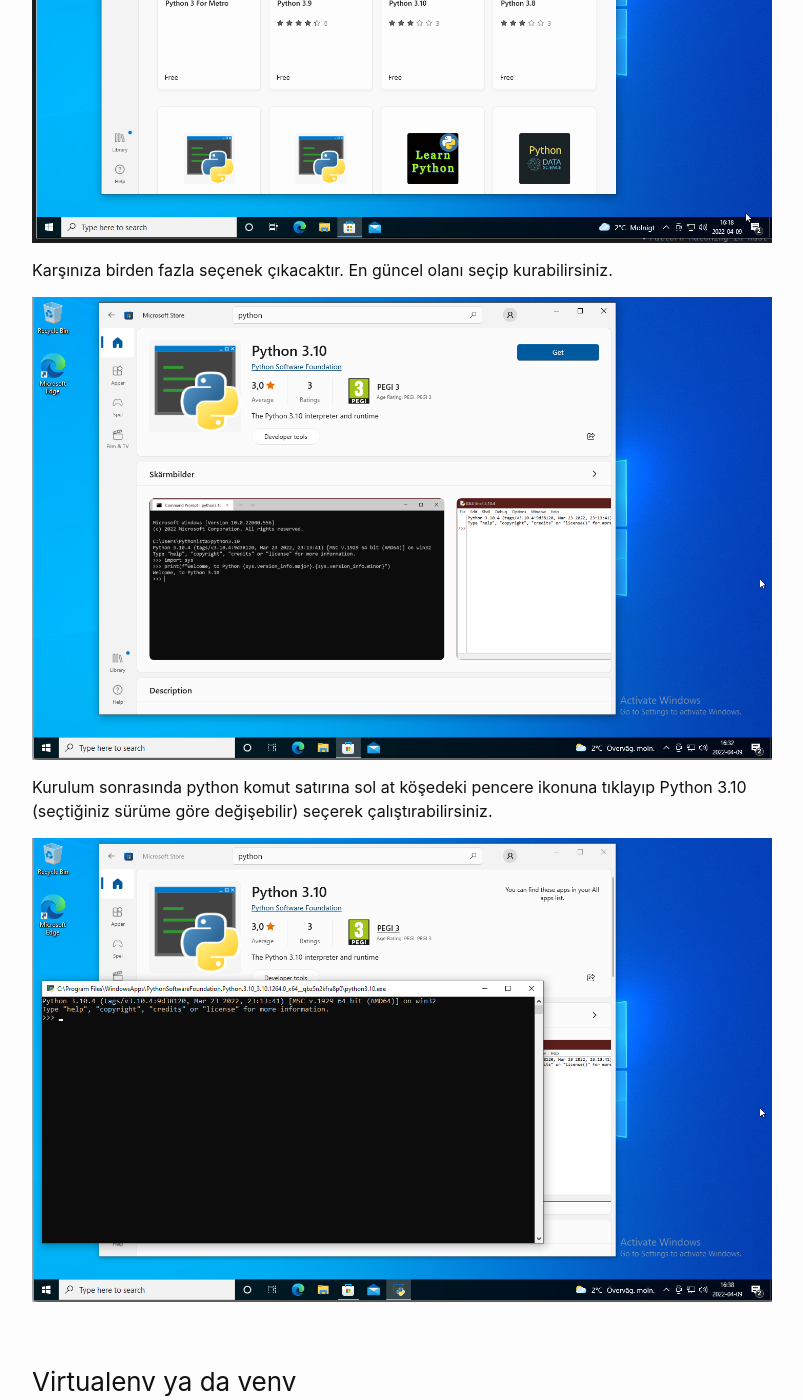
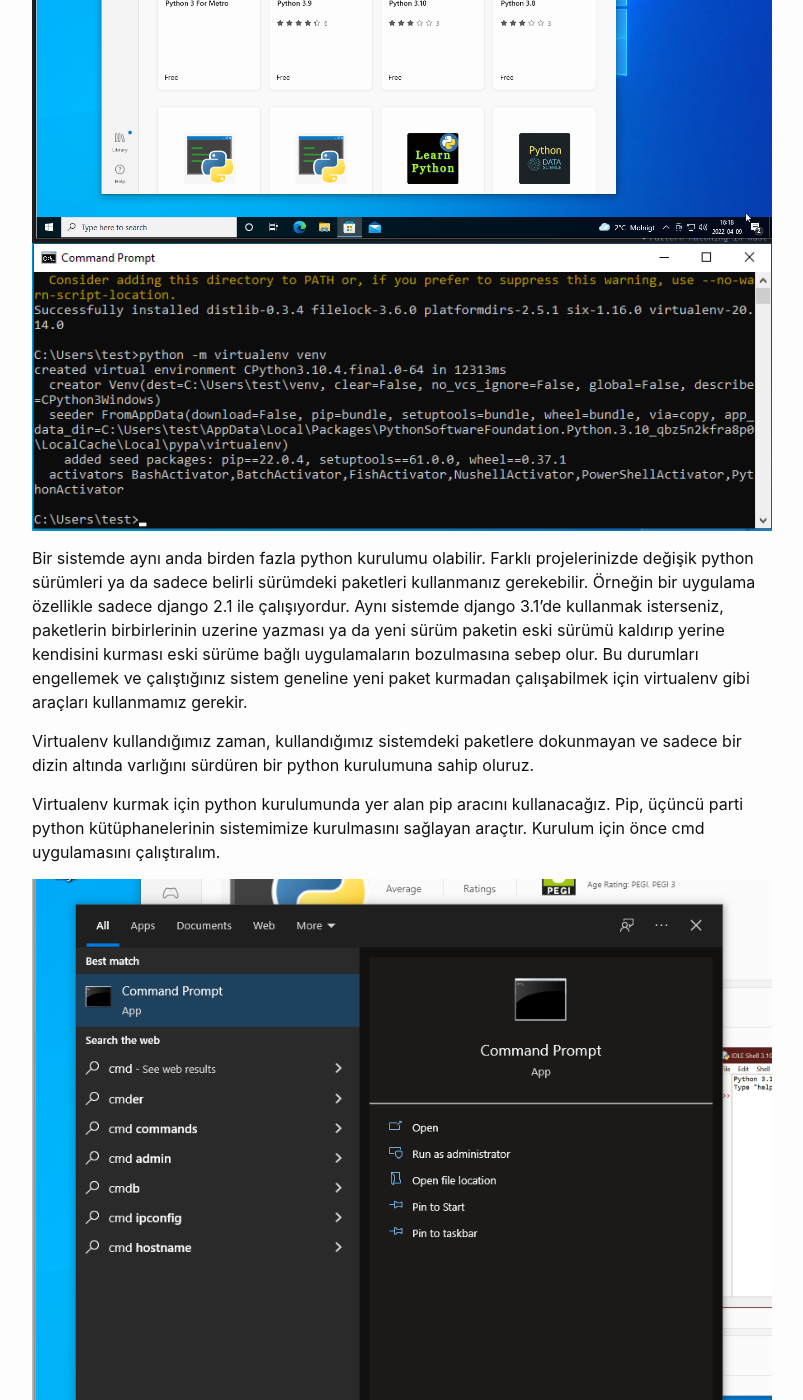
Before and after one commit to ilkermanap/ilkermanap.github.io, a Jekyll site: the page built from _posts/2022-04-09-python-kur.md, in a window 1280 px wide and 1400 px high, scrolled down 625 px. Shown: the whole window, without its empty margins (238-1041 px from the left). Built offline with Jekyll 4.4.1, drawn with Linux system fonts in a browser that asks for light colours.

Commit message:
resim icin link unutulmus. install missing module via popup

```diff
--- a/_posts/2022-04-09-python-kur.md
+++ b/_posts/2022-04-09-python-kur.md
@@ -11,16 +11,7 @@ Windows işletim sisteminde python kurulumu birkaç farklı şekilde yapılabili
 Microsoft Store uygulamasını çalıştırıp arama kısmına python yazın.
 
 ![microsoft store search python](/assets/images/microsoftstore_search_python.png){:class="img-responsive"}
-
-Karşınıza birden fazla seçenek çıkacaktır. En güncel olanı seçip kurabilirsiniz.
-
-![microsoft store install python](/assets/images/microsoftstore_install_python.png){:class="img-responsive"}
-
-Kurulum sonrasında python komut satırına sol at köşedeki pencere ikonuna tıklayıp Python 3.10 (seçtiğiniz sürüme göre değişebilir) seçerek çalıştırabilirsiniz.
-
-![windows python command line](/assets/images/windows_python_command_line.png){:class="img-responsive"}
-
-### Virtualenv ya da venv
+![windows run cmd](/assets/images/windows_cmd_virtualenv_new_env.png){:class="img-responsive"}
 
 Bir sistemde aynı anda birden fazla python kurulumu olabilir. Farklı projelerinizde değişik python sürümleri ya da sadece belirli sürümdeki paketleri kullanmanız gerekebilir. Örneğin bir uygulama özellikle sadece django 2.1 ile çalışıyordur. Aynı sistemde django 3.1'de kullanmak isterseniz, paketlerin birbirlerinin uzerine yazması ya da yeni sürüm paketin eski sürümü kaldırıp yerine kendisini kurması eski sürüme bağlı uygulamaların bozulmasına sebep olur. Bu durumları engellemek ve çalıştığınız sistem geneline yeni paket kurmadan çalışabilmek için virtualenv gibi araçları kullanmamız gerekir.
 
```
